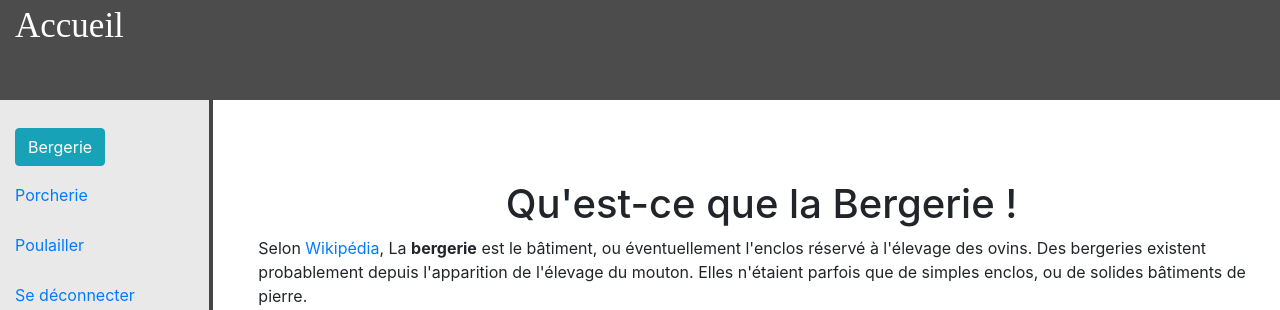
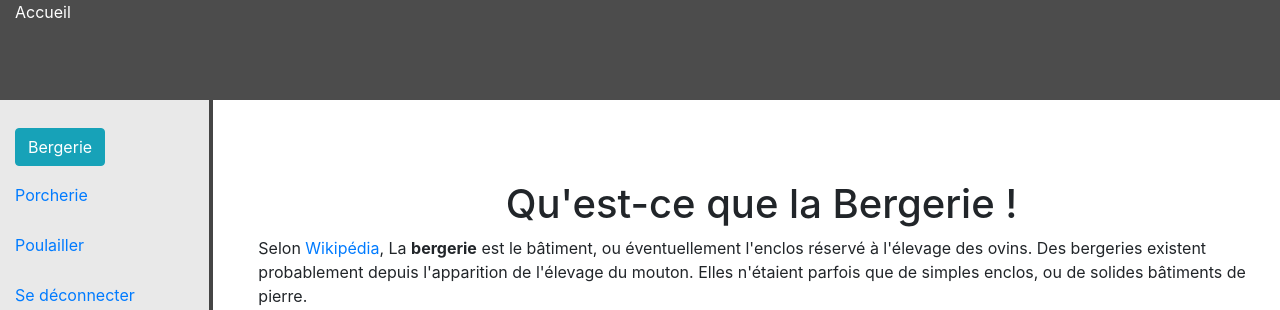
Before and after one commit to Blaise-dev/L2-Ferme, a PHP site: page /bergerie.html in a window 1280 px wide. Shown: the top 310 px of the page. Run offline with PHP 8.4, Linux system fonts and the light colour scheme.

Commit message:
Fichier css sans le style des liens

```diff
--- a/css/style.css
+++ b/css/style.css
@@ -14,13 +14,6 @@ footer
 .titre
 {
 	text-align: center;
-}
-
-a[href = "index.php" ]
-{
-	text-decoration: none;
-	font-size: 35px;
-	font-family: serif;
 }
 
 section
```
